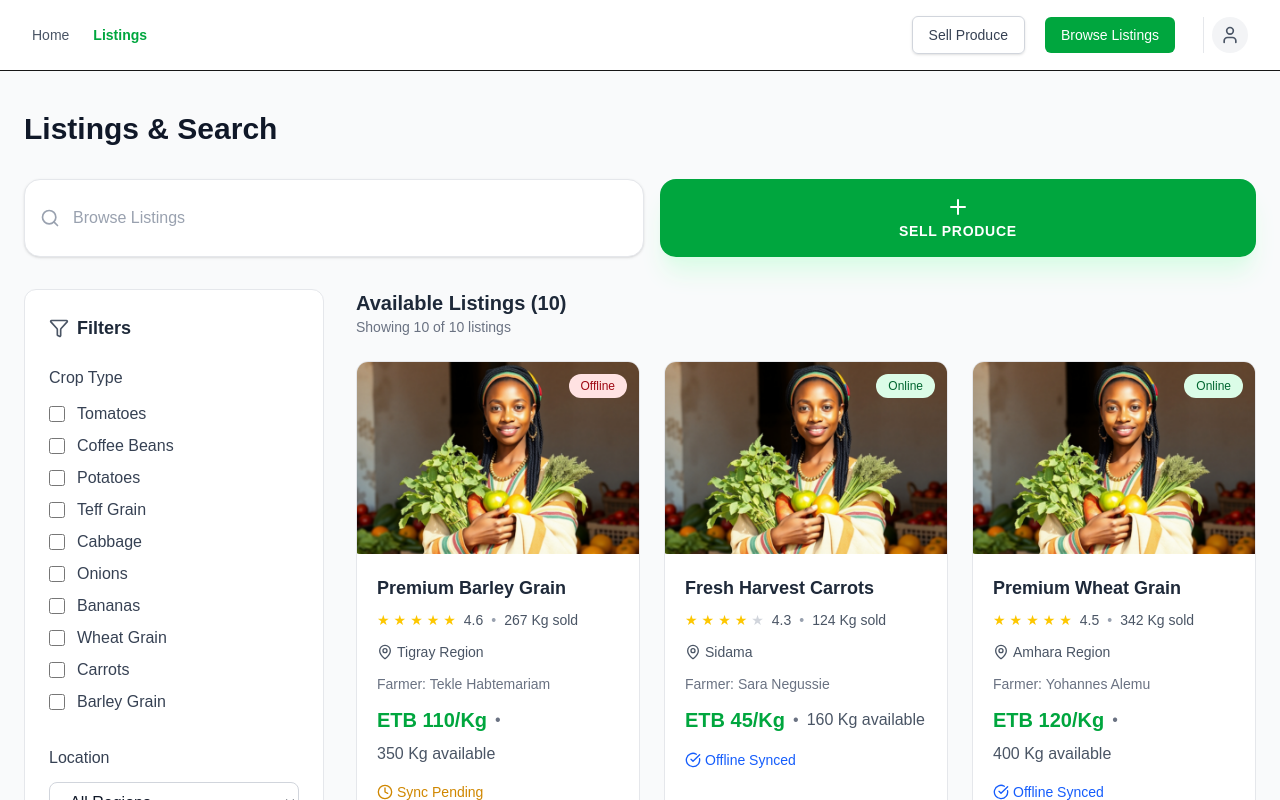
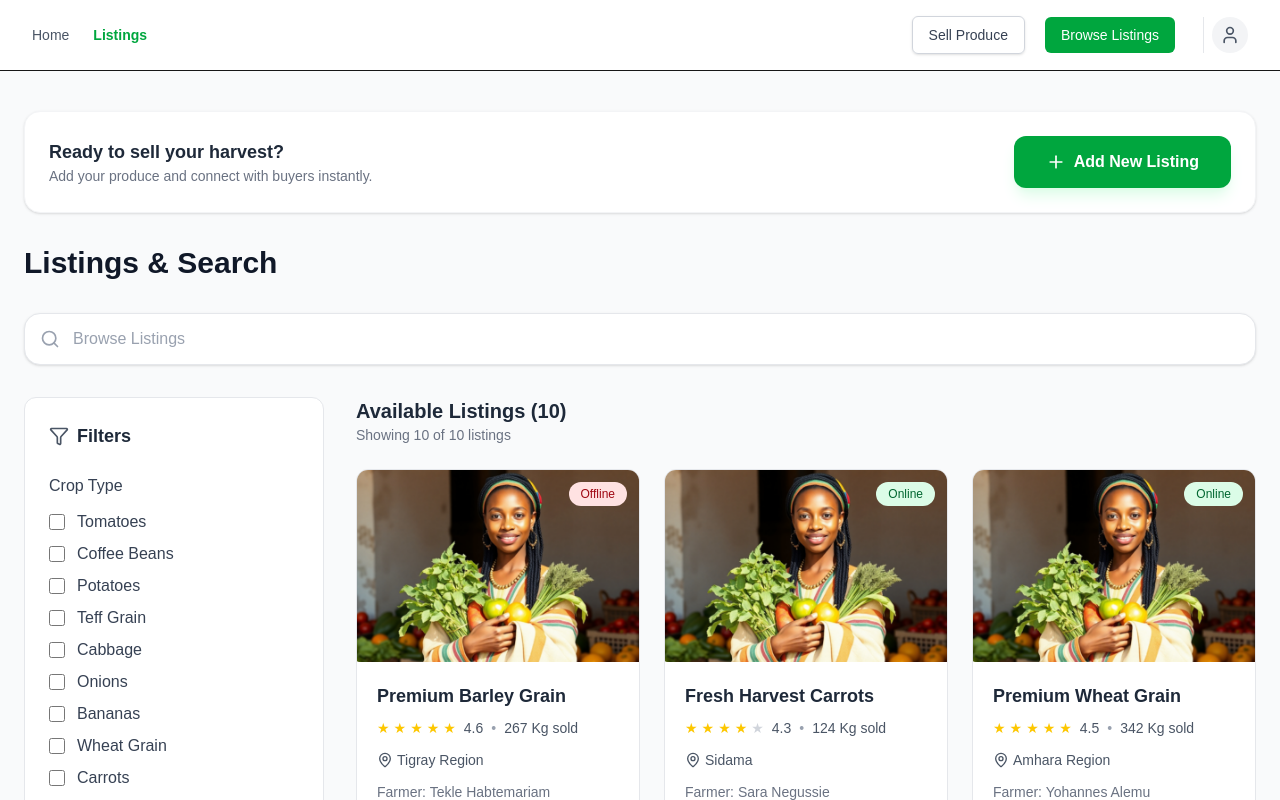
Before and after one commit to BemnetMussa/AgriLink, a Next.js app in the folder client/: page /listings in a window 1280 px wide. Shown: the top 800 px of the page. Built offline with nearby package versions, Linux system fonts and the light colour scheme.

Commit message:
Update page.tsx

```diff
--- a/client/app/listings/page.tsx
+++ b/client/app/listings/page.tsx
@@ -5,6 +5,8 @@ import FilterPanel from "@/component/listings/FilterPanel";
 import ListingsGrid from "@/component/listings/ListingsGrid";
 import SearchBar from "@/component/listings/SearchBar";
 import { sampleListings } from "@/data/sampleListings";
+import Link from "next/link";
+import { Plus } from "lucide-react";
 
 export default function ListingsPage() {
   // ✅ REQUIRED STATES
@@ -112,12 +114,27 @@ export default function ListingsPage() {
     <section className="bg-gray-50 min-h-screen">
       <div className="mx-auto max-w-7xl px-6 py-10">
 
+        {/* Top Action - Add Item Section */}
+        <div className="mb-8 flex flex-col sm:flex-row items-center justify-between gap-4 rounded-2xl bg-white p-6 border border-gray-100 shadow-sm">
+          <div>
+            <h2 className="text-lg font-bold text-gray-800">Ready to sell your harvest?</h2>
+            <p className="text-sm text-gray-500">Add your produce and connect with buyers instantly.</p>
+          </div>
+          <Link
+            href="/listings/create"
+            className="flex items-center justify-center gap-2 rounded-xl bg-green-600 px-8 py-3.5 font-bold text-white hover:bg-green-700 transition-all shadow-lg shadow-green-100 active:scale-95 whitespace-nowrap"
+          >
+            <Plus className="h-5 w-5" />
+            Add New Listing
+          </Link>
+        </div>
+
         {/* Page Title */}
         <h1 className="text-3xl font-bold text-gray-900 mb-8">Listings & Search</h1>
 
         {/* Search */}
         <div className="mb-8">
-          <SearchBar onSearch={setSearchQuery} />
+          <SearchBar onSearch={setSearchQuery} showSellButton={false} />
         </div>
 
         <div className="flex flex-col lg:flex-row gap-8">
```
